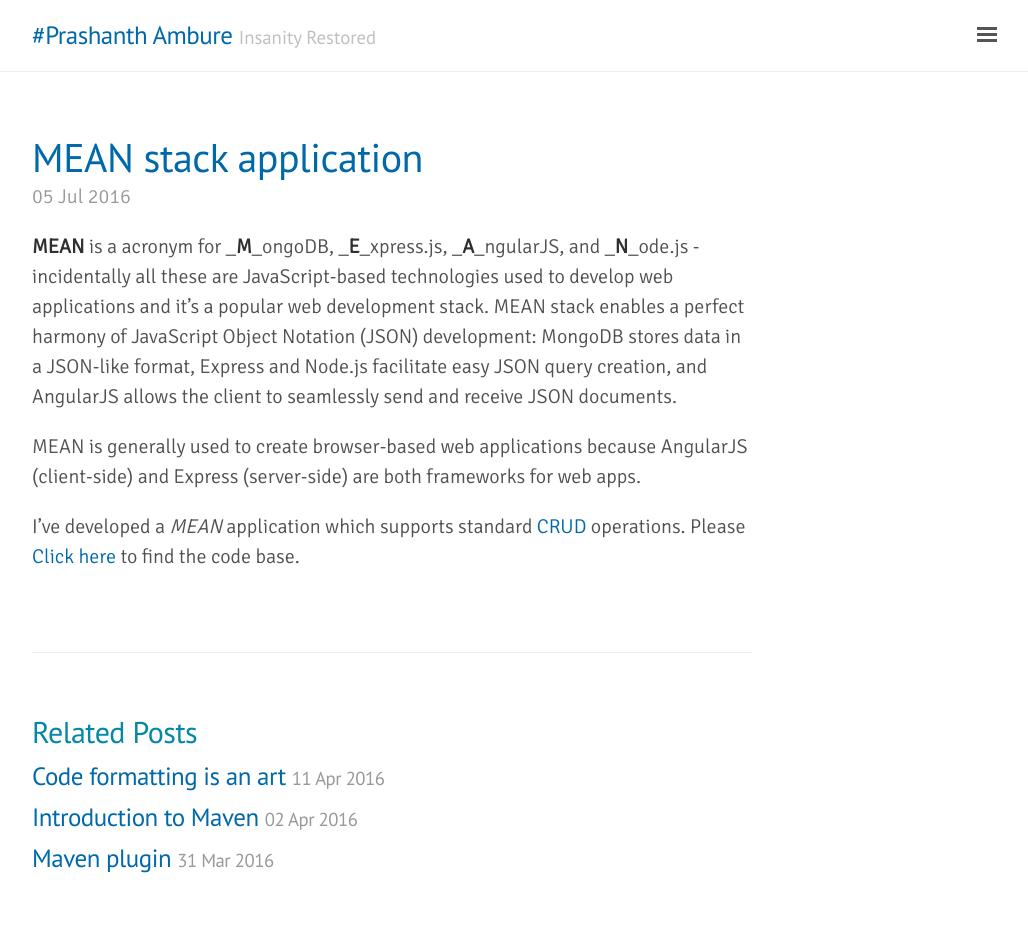
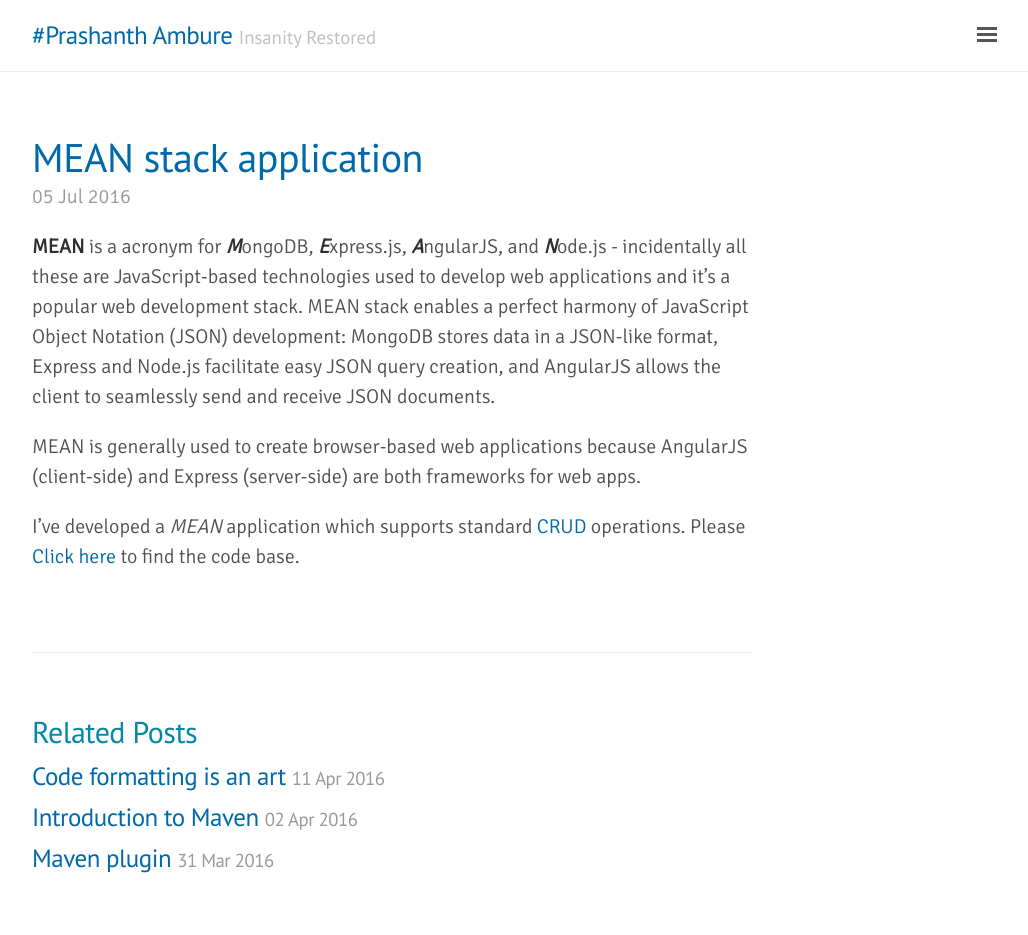
Before and after one commit to PrashanthAmbure/PrashanthAmbure.github.io, a Jekyll site: the page built from _posts/2016-07-05-mean-stack-application.md, in a window 1280 px wide. Shown: the whole page, without its empty margins (248-1276 px from the left). Built offline with Jekyll 4.4.1, drawn with Linux system fonts in a browser that asks for light colours.

Commit message:
Cosmetic changes applied.

```diff
--- a/_posts/2016-07-05-mean-stack-application.md
+++ b/_posts/2016-07-05-mean-stack-application.md
@@ -3,7 +3,7 @@ layout: post
 title: MEAN stack application
 ---
 
-**MEAN** is a acronym for _**M**_ongoDB, _**E**_xpress.js, _**A**_ngularJS, and _**N**_ode.js - incidentally all these are JavaScript-based technologies used to develop web applications and it's a popular web development stack. MEAN stack enables a perfect harmony of JavaScript Object Notation (JSON) development: MongoDB stores data in a JSON-like format, Express and Node.js facilitate easy JSON query creation, and AngularJS allows the client to seamlessly send and receive JSON documents.
+**MEAN** is a acronym for **_M_**ongoDB, **_E_**xpress.js, **_A_**ngularJS, and **_N_**ode.js - incidentally all these are JavaScript-based technologies used to develop web applications and it's a popular web development stack. MEAN stack enables a perfect harmony of JavaScript Object Notation (JSON) development: MongoDB stores data in a JSON-like format, Express and Node.js facilitate easy JSON query creation, and AngularJS allows the client to seamlessly send and receive JSON documents.
 
 MEAN is generally used to create browser-based web applications because AngularJS (client-side) and Express (server-side) are both frameworks for web apps.
 
```
